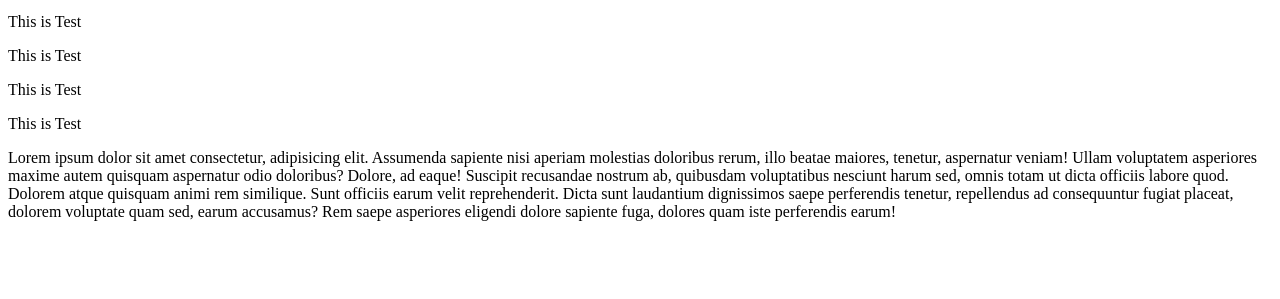
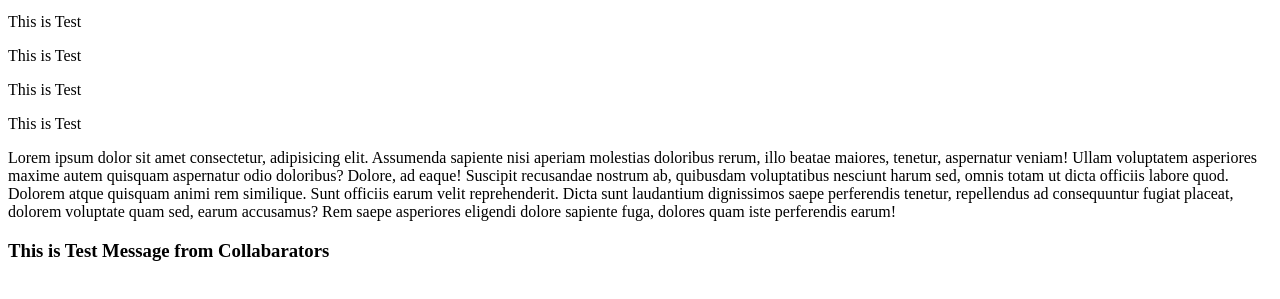
Before and after one commit to shritambaskar/SS_Infotech, a plain HTML site: page index.html in a window 1280 px wide. Shown: the part 101-400 px from the top of the page. Drawn offline with Linux system fonts and the light colour scheme.

Commit message:
Test Data Added

```diff
--- a/index.html
+++ b/index.html
@@ -24,5 +24,7 @@
     tenetur, repellendus ad consequuntur fugiat placeat, dolorem voluptate quam
     sed, earum accusamus? Rem saepe asperiores eligendi dolore sapiente fuga,
     dolores quam iste perferendis earum!
+
+    <h3>This is Test Message from Collabarators</h3>
   </body>
 </html>
```
